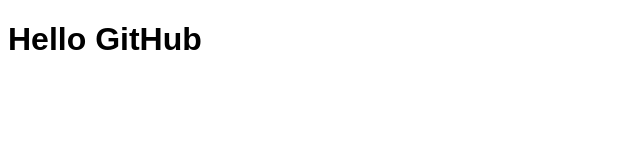
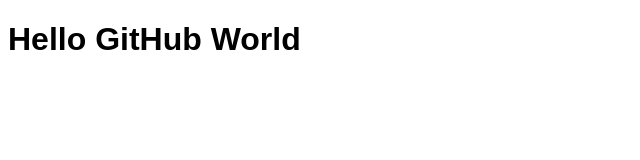
Before and after one commit to tusharbhardwaj16/rewise, a plain HTML site: page index.html in a window 1280 px wide. Shown: the whole page, without its empty margins (0-640 px from the left). Drawn offline with Linux system fonts and the light colour scheme.

Commit message:
Update index.html

```diff
--- a/index.html
+++ b/index.html
@@ -1,10 +1,12 @@
 <!DOCTYPE html>
 <html>
+<head>
+  <meta charset="UTF-8">
+  <title>My First GitHub Project</title>
+
   <link rel="stylesheet" href="css/style.css">
-<head>
-  <title>My First GitHub Project</title>
 </head>
 <body>
-  <h1>Hello GitHub</h1>
+  <h1>Hello GitHub World</h1>
 </body>
 </html>
```
